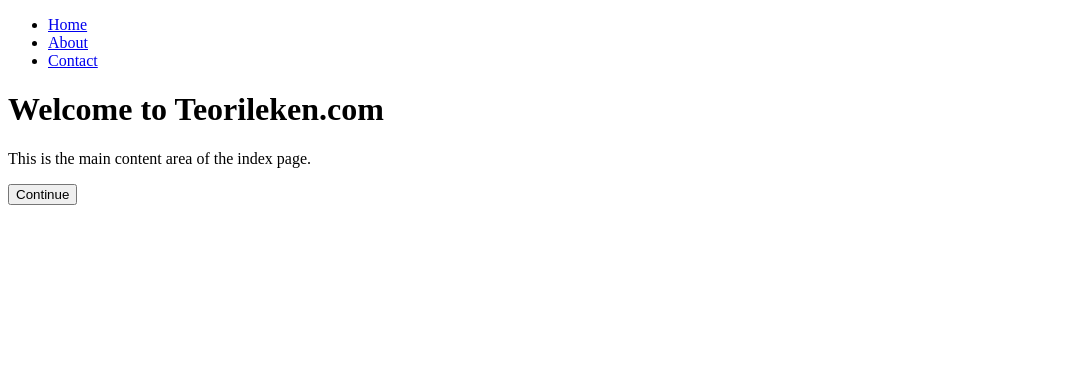
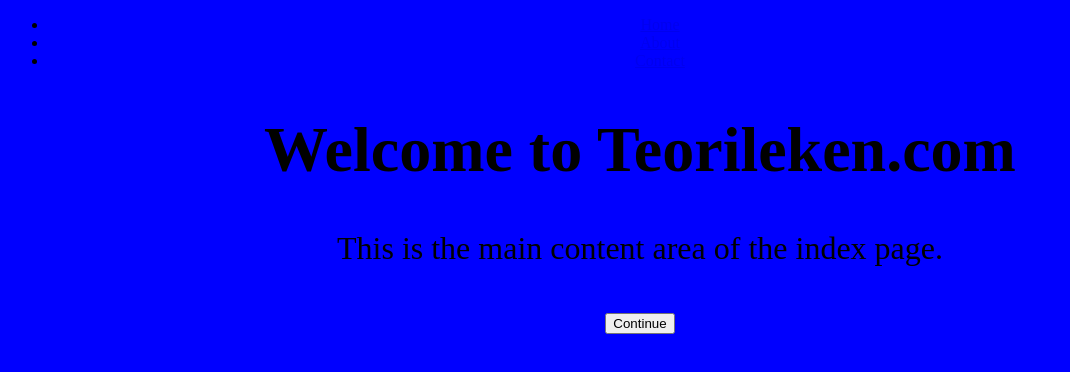
Before and after one commit to Eshard89/Teorileken.com, a plain HTML site: page index.html in a window 1280 px wide. Shown: the whole page, without its empty margins (0-1070 px from the left). Drawn offline with Linux system fonts and the light colour scheme.

Commit message:
Update index.html

```diff
--- a/index.html
+++ b/index.html
@@ -2,6 +2,15 @@
 <html>
   <head>
     <title>Teorileken.com</title>
+    <style>
+      body {
+        background-color: blue;
+        text-align: center;
+      }
+      main {
+        font-size: 2em;
+      }
+    </style>
   </head>
   <body>
     <header>
```
